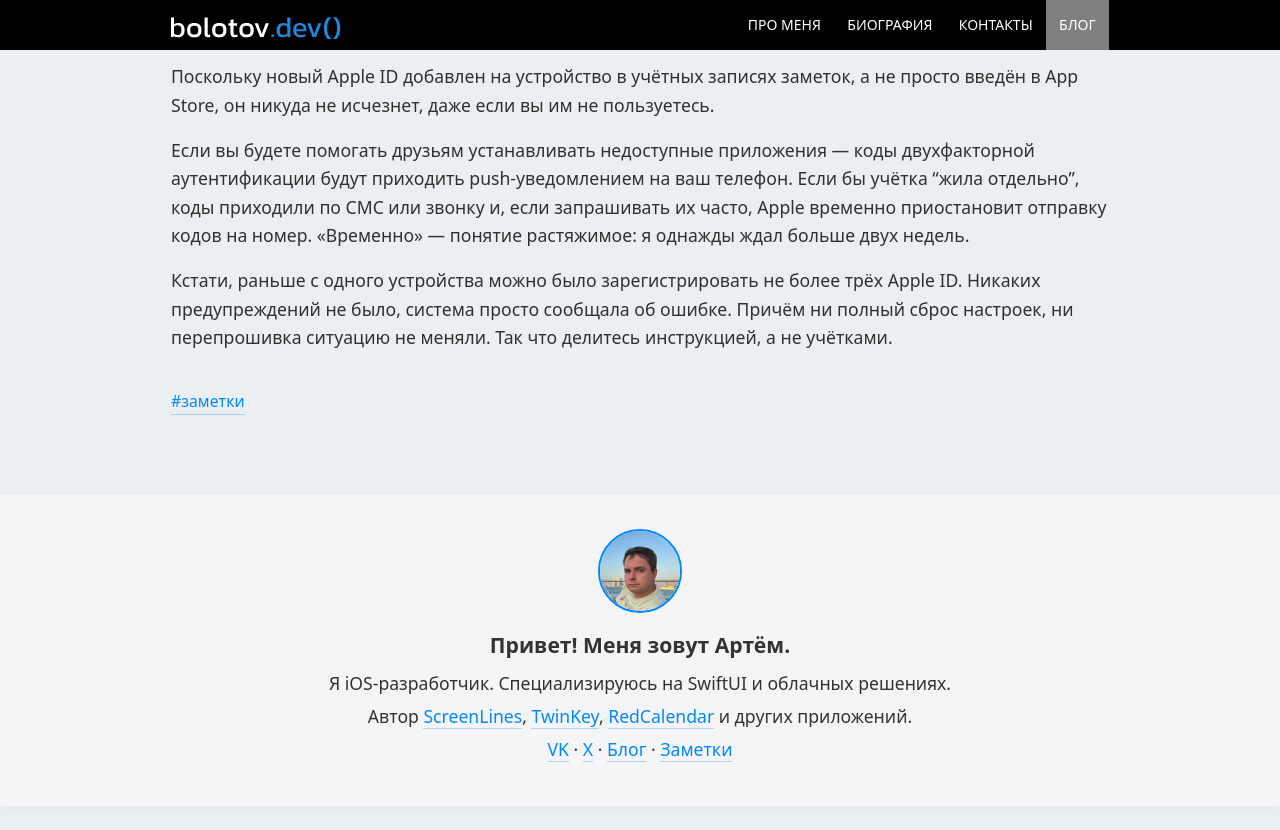
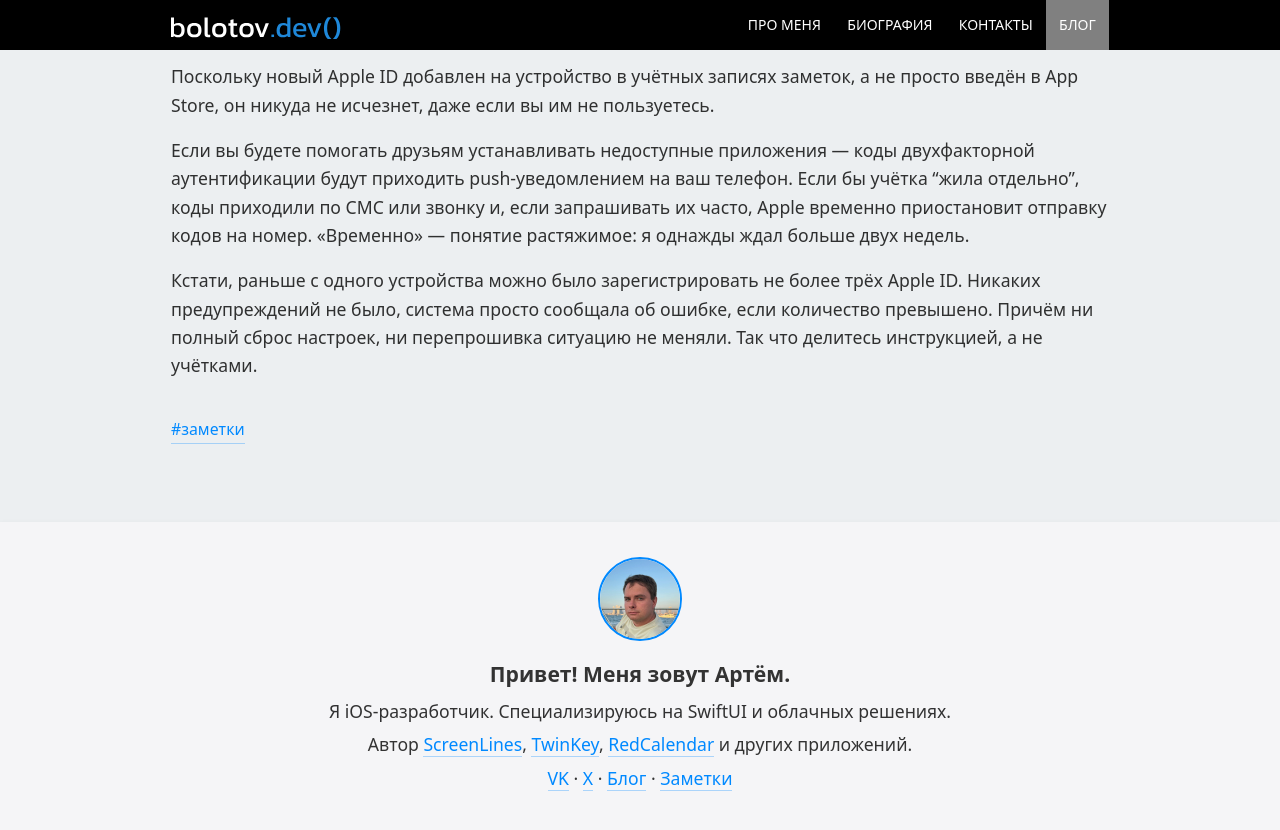
Before and after one commit to artembolotov/artembolotov.github.io, a Jekyll site: the page built from blog/_posts/2026-04-05-apple-id-other-region.md, in a window 1280 px wide and 900 px high, scrolled down 9070 px. Shown: the top 830 px of the window. Built offline with Jekyll 4.4.1, drawn with Linux system fonts in a browser that asks for light colours.

Commit message:
Some fixes

```diff
--- a/blog/_posts/2026-04-05-apple-id-other-region.md
+++ b/blog/_posts/2026-04-05-apple-id-other-region.md
@@ -142,4 +142,4 @@ draft: true
 
 Если вы будете помогать друзьям устанавливать недоступные приложения — коды двухфакторной аутентификации будут приходить push-уведомлением на ваш телефон. Если бы учётка "жила отдельно", коды приходили по СМС или звонку и, если запрашивать их часто, Apple временно приостановит отправку кодов на номер. «Временно» — понятие растяжимое: я однажды ждал больше двух недель.
 
-Кстати, раньше с одного устройства можно было зарегистрировать не более трёх Apple ID. Никаких предупреждений не было, система просто сообщала об ошибке. Причём ни полный сброс настроек, ни перепрошивка ситуацию не меняли. Так что делитесь инструкцией, а не учётками.
+Кстати, раньше с одного устройства можно было зарегистрировать не более трёх Apple ID. Никаких предупреждений не было, система просто сообщала об ошибке, если количество превышено. Причём ни полный сброс настроек, ни перепрошивка ситуацию не меняли. Так что делитесь инструкцией, а не учётками.
```
